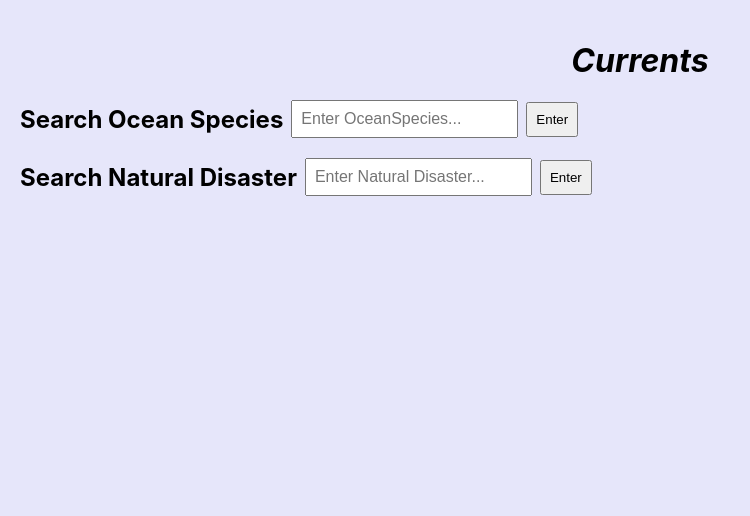
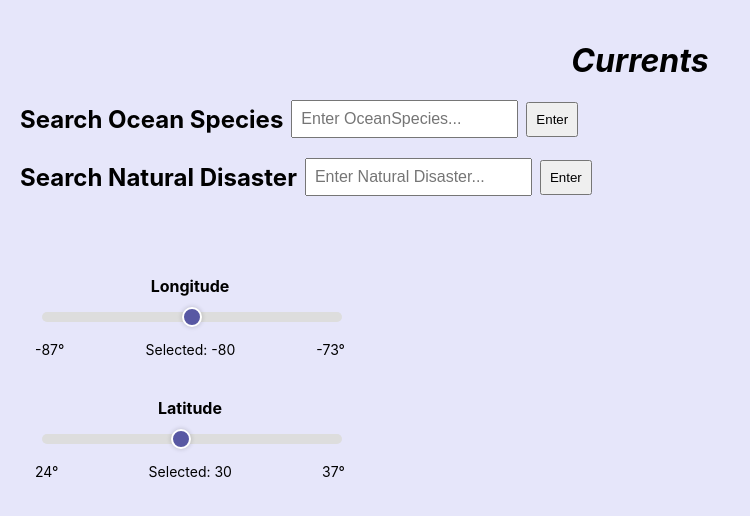
Before and after one commit to cs411-alawini/fa24-cs411-team097-IlliniCoders, a React (Create React App) app in the folder currents/client/: page / in a window 1280 px wide. Shown: the top 516 px of the page, without its empty margins (0-750 px from the left). Built offline with nearby package versions, Linux system fonts and the light colour scheme.

Commit message:
Add lat and long sliders

```diff
--- /dev/null
+++ b/currents/client/src/components/latSlider.tsx
@@ -0,0 +1,62 @@
+import React, { useState } from 'react';
+
+const CustomSlider: React.FC = () => {
+    const [value, setValue] = useState<number>(30);
+
+    const handleSliderChange = (event: React.ChangeEvent<HTMLInputElement>) => {
+        setValue(Number(event.target.value));
+        showSliderValue();
+    };
+
+    const showSliderValue = () => {
+        console.log(`Latitude: ${value}`);
+    };
+
+    return (
+        <div style={{ width: '300px', margin: 'auto', textAlign: 'center', padding: '20px', position: 'relative' }}>
+            <label style={{ fontWeight: 'bold', marginBottom: '10px', display: 'block' }}>Latitude</label>
+
+            <input
+                type="range"
+                min="24"
+                max="37"
+                step="1"
+                value={value}
+                onChange={handleSliderChange}
+                style={{
+                    width: '100%',
+                    appearance: 'none',
+                    height: '10px',
+                    background: '#DDDDDD',
+                    borderRadius: '5px',
+                    outline: 'none',
+                    cursor: 'pointer',
+                    transition: 'background 0.15s ease-in-out',
+                }}
+            />
+
+            <style>
+                {`
+                    input[type="range"]::-webkit-slider-thumb {
+                        appearance: none;
+                        width: 20px;
+                        height: 20px;
+                        border-radius: 50%;
+                        background-color: #5858a3;
+                        cursor: pointer;
+                        border: 2px solid #ffffff;
+                        box-shadow: 0 0 5px rgba(0, 0, 0, 0.2);
+                    }
+                `}
+            </style>
+
+            <div style={{ display: 'flex', justifyContent: 'space-between', marginTop: '15px', fontSize: '14px' }}>
+                <span style={{ position: 'relative', left: '-5px' }}>24°</span>
+                <span>Selected: {value}</span>
+                <span style={{ position: 'relative', right: '-5px' }}>37°</span>
+            </div>
+        </div>
+    );
+}
+
+export default CustomSlider;
--- /dev/null
+++ b/currents/client/src/components/longSlider.tsx
@@ -0,0 +1,62 @@
+import React, { useState } from 'react';
+
+const CustomSlider: React.FC = () => {
+    const [value, setValue] = useState<number>(-80);
+
+    const handleSliderChange = (event: React.ChangeEvent<HTMLInputElement>) => {
+        setValue(Number(event.target.value));
+        showSliderValue();
+    };
+
+    const showSliderValue = () => {
+        console.log(`Longitude: ${value}`);
+    };
+
+    return (
+        <div style={{ width: '300px', margin: 'auto', textAlign: 'center', padding: '20px', position: 'relative' }}>
+            <label style={{ fontWeight: 'bold', marginBottom: '10px', display: 'block' }}>Longitude</label>
+
+            <input
+                type="range"
+                min="-87"
+                max="-73"
+                step="1"
+                value={value}
+                onChange={handleSliderChange}
+                style={{
+                    width: '100%',
+                    appearance: 'none',
+                    height: '10px',
+                    background: '#DDDDDD',
+                    borderRadius: '5px',
+                    outline: 'none',
+                    cursor: 'pointer',
+                    transition: 'background 0.15s ease-in-out',
+                }}
+            />
+
+            <style>
+                {`
+                    input[type="range"]::-webkit-slider-thumb {
+                        appearance: none;
+                        width: 20px;
+                        height: 20px;
+                        border-radius: 50%;
+                        background-color: #5858a3;
+                        cursor: pointer;
+                        border: 2px solid #ffffff;
+                        box-shadow: 0 0 5px rgba(0, 0, 0, 0.2);
+                    }
+                `}
+            </style>
+
+            <div style={{ display: 'flex', justifyContent: 'space-between', marginTop: '15px', fontSize: '14px' }}>
+                <span style={{ position: 'relative', left: '-5px' }}>-87°</span>
+                <span>Selected: {value}</span>
+                <span style={{ position: 'relative', right: '-5px' }}>-73°</span>
+            </div>
+        </div>
+    );
+}
+
+export default CustomSlider;
--- a/currents/client/src/pages/main.tsx
+++ b/currents/client/src/pages/main.tsx
@@ -1,6 +1,8 @@
 import React from "react";
 import OceanSpeciesSearch from "../components/oceanSpeciesSearch";
 import NaturalDisasterSearch from "../components/naturalDisasterSearch";
+import LatSlider from "../components/latSlider"
+import LongSlider from "../components/longSlider"
 
 const MainPage: React.FC = () => {
     return (
@@ -15,6 +17,10 @@ const MainPage: React.FC = () => {
                     <h2 style={{ margin: 0 }}>Search Natural Disaster</h2>
                     <NaturalDisasterSearch />
                 </div>
+                <div style={{ marginTop: '40px' }}> {/* Optional spacing for layout */}
+                    <LongSlider />
+                    <LatSlider />
+            </div>
             </div>
         </div>
     );
```
